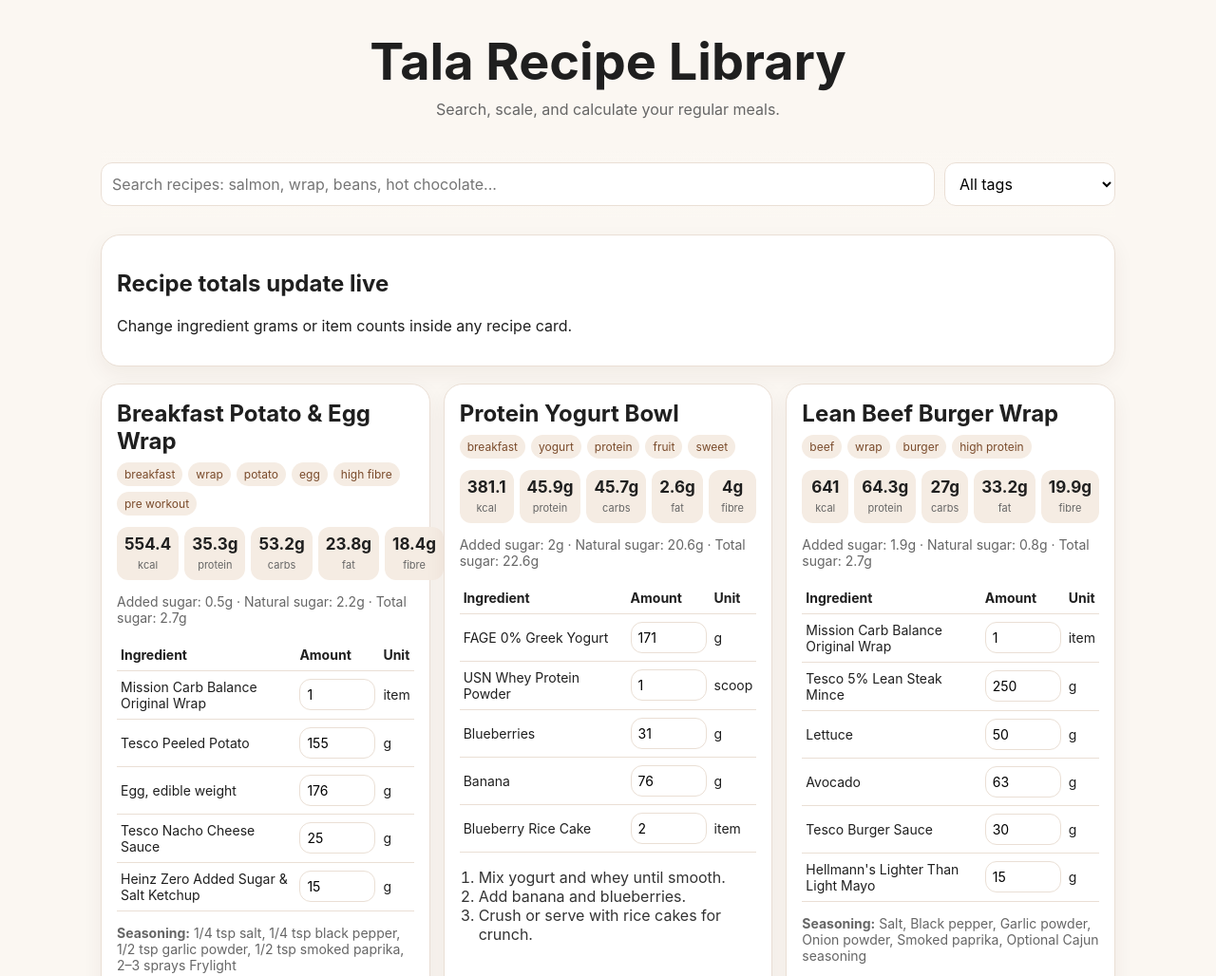
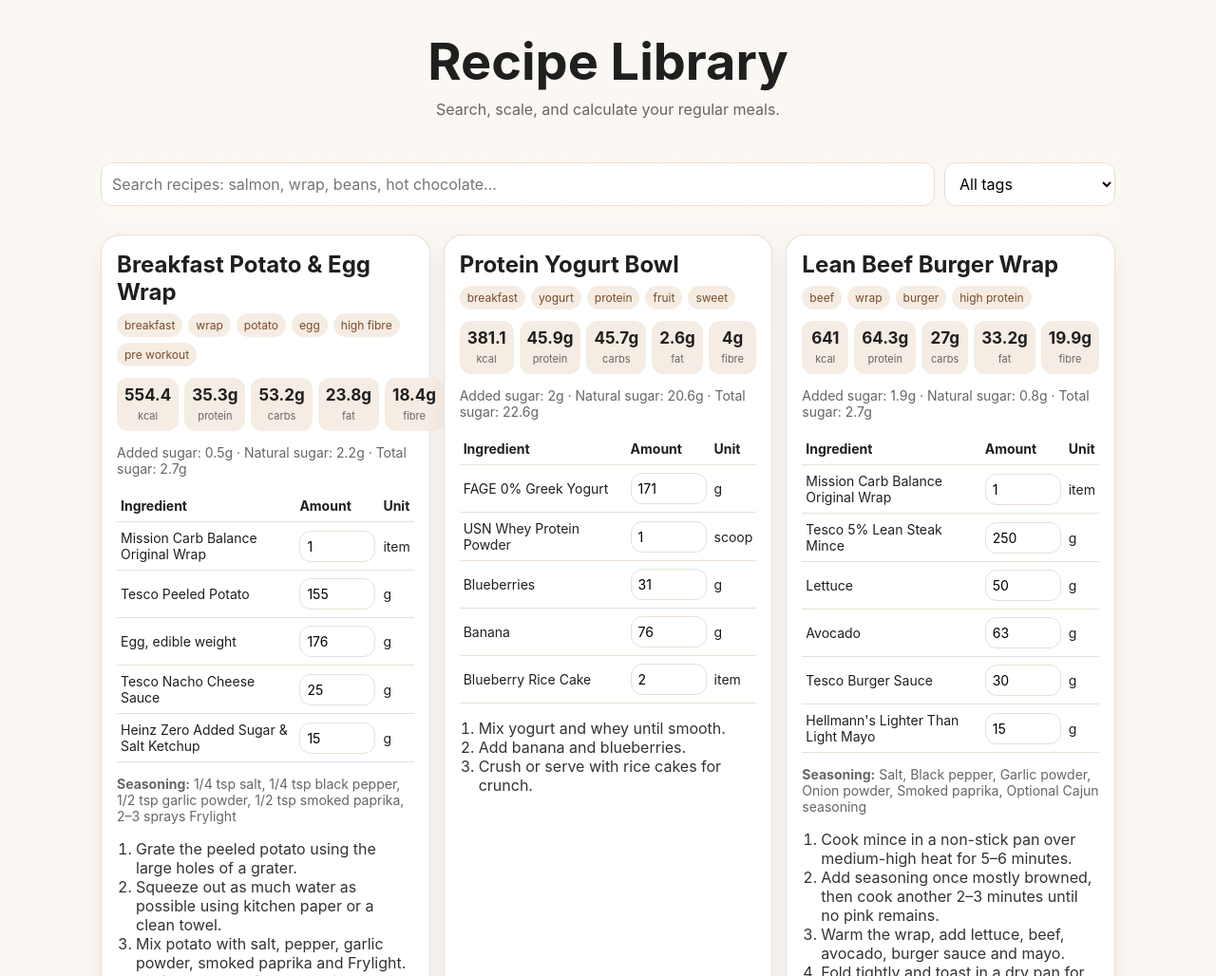
Before and after one commit to talayahya/tala-recipe-library, a plain HTML site: page index.html in a window 1280 px wide. Shown: the top 1028 px of the page at 95% size. Drawn offline with Linux system fonts and the light colour scheme.

Commit message:
Simplify title and improve search controls

```diff
--- a/index.html
+++ b/index.html
@@ -3,12 +3,12 @@
 <head>
   <meta charset="utf-8">
   <meta name="viewport" content="width=device-width, initial-scale=1">
-  <title>Tala Recipe Library</title>
+  <title>Recipe Library</title>
   <link rel="stylesheet" href="styles.css">
 </head>
 <body>
   <header>
-    <h1>Tala Recipe Library</h1>
+    <h1>Recipe Library</h1>
     <p>Search, scale, and calculate your regular meals.</p>
   </header>
 
@@ -20,16 +20,12 @@
       </select>
     </section>
 
-    <section class="summary" id="daySummary">
-      <h2>Recipe totals update live</h2>
-      <p>Change ingredient grams or item counts inside any recipe card.</p>
-    </section>
-
     <section id="recipeGrid" class="grid"></section>
 
     <section class="ingredient-calculator">
       <h2>Ingredients calculator</h2>
-      <p>Quickly check macros for one ingredient amount.</p>
+      <p>Search any ingredient and adjust the amount.</p>
+      <input id="ingredientSearch" type="search" placeholder="Search ingredients: cocoa, wrap, beans, yogurt...">
       <div class="calc-row">
         <select id="ingredientSelect"></select>
         <input id="ingredientAmount" type="number" value="100" min="0" step="1">
```
